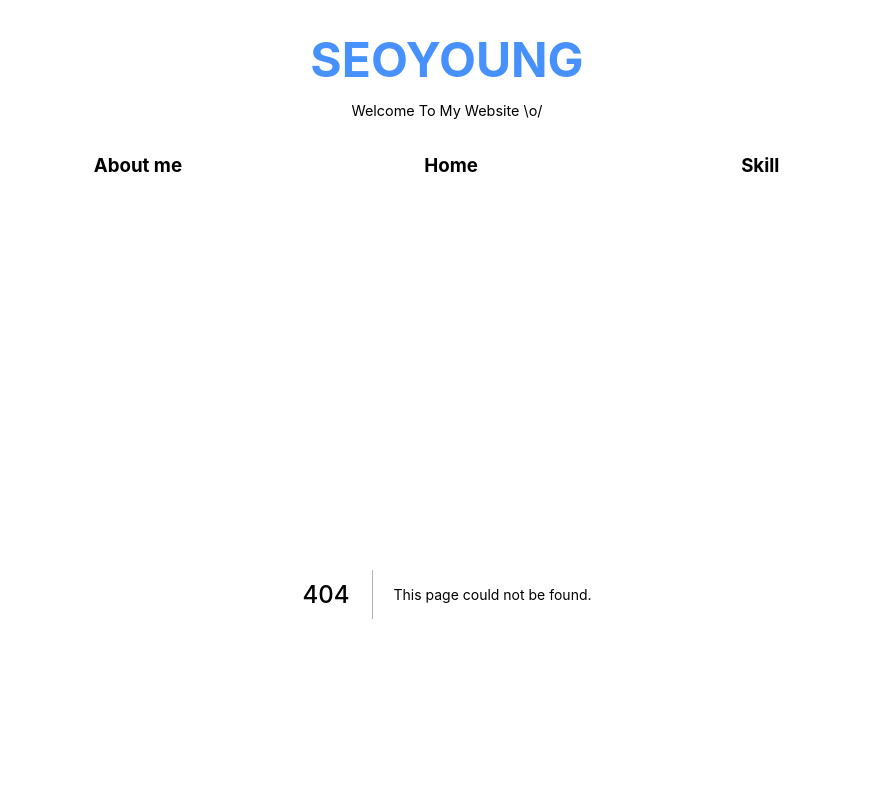
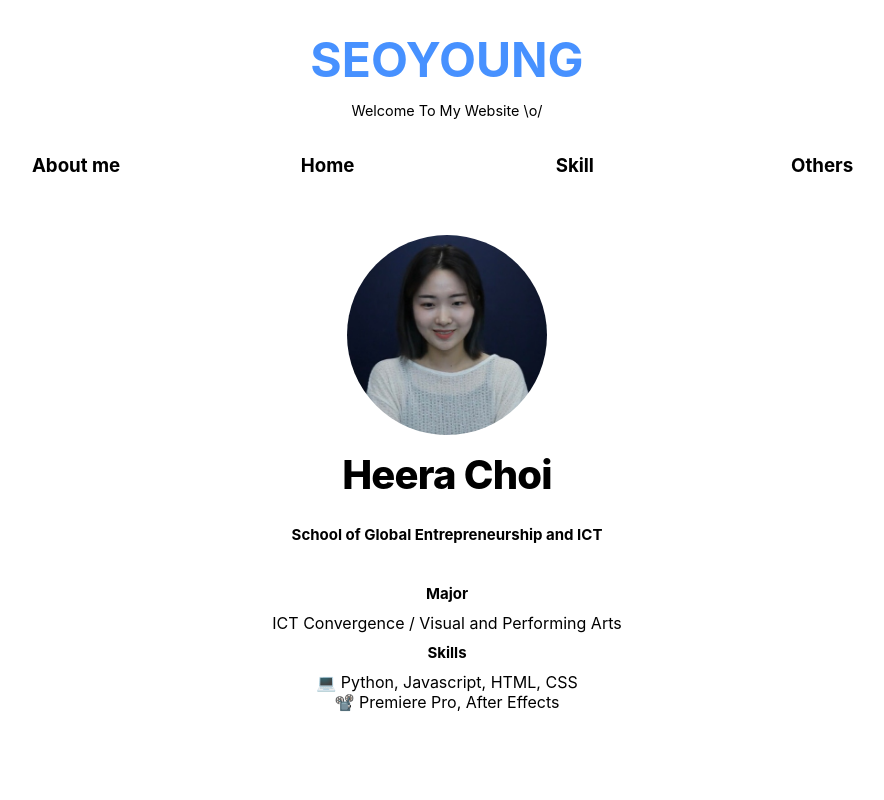
Before and after one commit to JeeSeoyoung/SW_Camp_hw1, a Next.js app: page /Others in a window 1280 px wide. Before the commit this address had no page. Shown: the top 800 px of the page, without its empty margins (193-1077 px from the left). Built offline with nearby package versions, Linux system fonts and the light colour scheme.

Commit message:
Add other page

```diff
--- a/Comps/Top.js
+++ b/Comps/Top.js
@@ -18,6 +18,9 @@ const Top = () => {
             <div className={styles.navName}>
                 <Link href="/Skill"><a><h3>Skill</h3></a></Link>
             </div>
+            <div className={styles.navName}>
+                <Link href="/Others"><a><h3>Others</h3></a></Link>
+            </div>
         </div>
     </div>
     );
--- /dev/null
+++ b/pages/Others.js
@@ -0,0 +1,33 @@
+import Image from 'next/image';
+import styles from '../styles/others.module.css';
+import profile from '../public/imgs/profile_heera.jpg';
+
+function Others() {
+    return (
+        <div className={styles.mainContainer}>
+            <div className={styles.favContainer}>
+                <Image
+                    priority
+                    src={profile}
+                    className={styles.borderCircle}
+                    height={200}
+                    width={200}
+                    alt="profile"
+                />
+            </div>
+            <div style={{textAlign:'center'}}>
+                <h1 className={styles.heading2Xl}>Heera Choi</h1>
+                <div className={styles.contentTitle}>School of Global Entrepreneurship and ICT</div><br/>
+                <section className={styles.contents}>
+                    <div className={styles.contentTitle}>Major</div>
+                    <div>ICT Convergence / Visual and Performing Arts</div>
+                    <div className={styles.contentTitle}>Skills</div>
+                    <div>💻 Python, Javascript, HTML, CSS</div>
+                    <div>📽️ Premiere Pro, After Effects</div>
+                </section>
+            </div>
+        </div>
+    );
+};
+
+export default Others;
--- /dev/null
+++ b/styles/others.module.css
@@ -0,0 +1,39 @@
+.mainContainer {
+    min-height: 80vh;
+    max-width: 90vw;
+    margin: 0 auto 0;
+    display: flex;
+    flex-direction: column;
+}
+
+.favContainer {
+    display: flex;
+    justify-content: space-around;
+    align-items: center;
+    font-size: 24px;
+    font-weight: bold;
+    margin-top: 5vh;
+}
+
+.contentTitle {
+    font-size: 15px;
+    font-weight: bold;
+    padding: 10px 0 10px;
+}
+
+.contents {
+    display: flex;
+    flex-direction: column;
+}
+
+.heading2Xl {
+    font-size: 2.5rem;
+    line-height: 1.2;
+    font-weight: 800;
+    letter-spacing: -0.05rem;
+    margin: 1rem 0;
+}
+
+.borderCircle {
+    border-radius: 9999px;
+}
```
Also changed, not shown: public/imgs/profile_heera.jpg (added).
